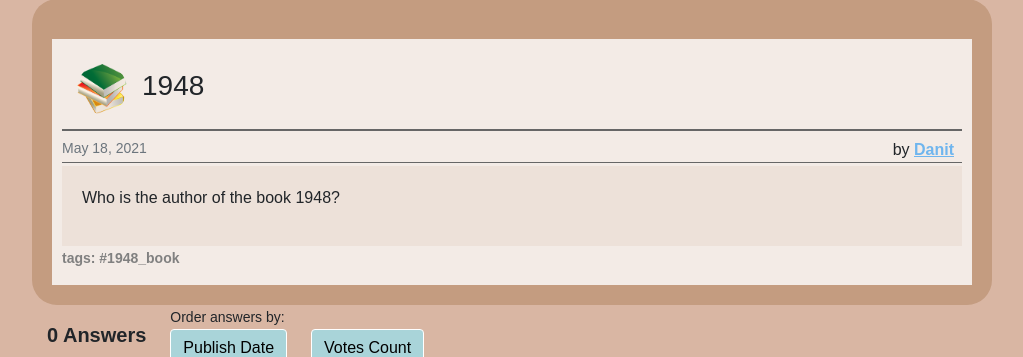
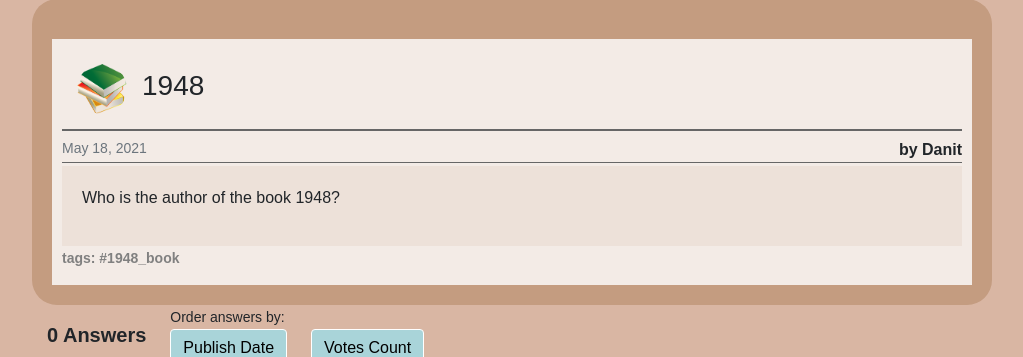
Before and after one commit to redhat-beyond/shlifim, a Django app: a page that uses home/templates/home/question_detail.html in a window 1280 px wide. Shown: the part 113-470 px from the top of the page, without its empty margins (50-1073 px from the left). Run offline with Django 3.2, Linux system fonts and the light colour scheme; data comes from the database, SQL or seed files in the repository; some libraries are stand-ins or nearby versions.

Commit message:
Removing link to user profile in dispaly question page

```diff
--- a/home/templates/home/question_detail.html
+++ b/home/templates/home/question_detail.html
@@ -36,7 +36,7 @@
 		{% if question.is_edited %}
 			<small class="text-muted date ml-3"><span>*edited*</span></small>
 			{% endif %}
-		<a>by <a class="mr-2" style="color:#6FB5EE" href="#"> <b>{{ question.profile }}</b></a></a>
+		<b>by {{ question.profile }} </b>
 	  </div>
 		<div class="question-body">
 		  <p class="question-content">{{ question.content }}</p>
```
